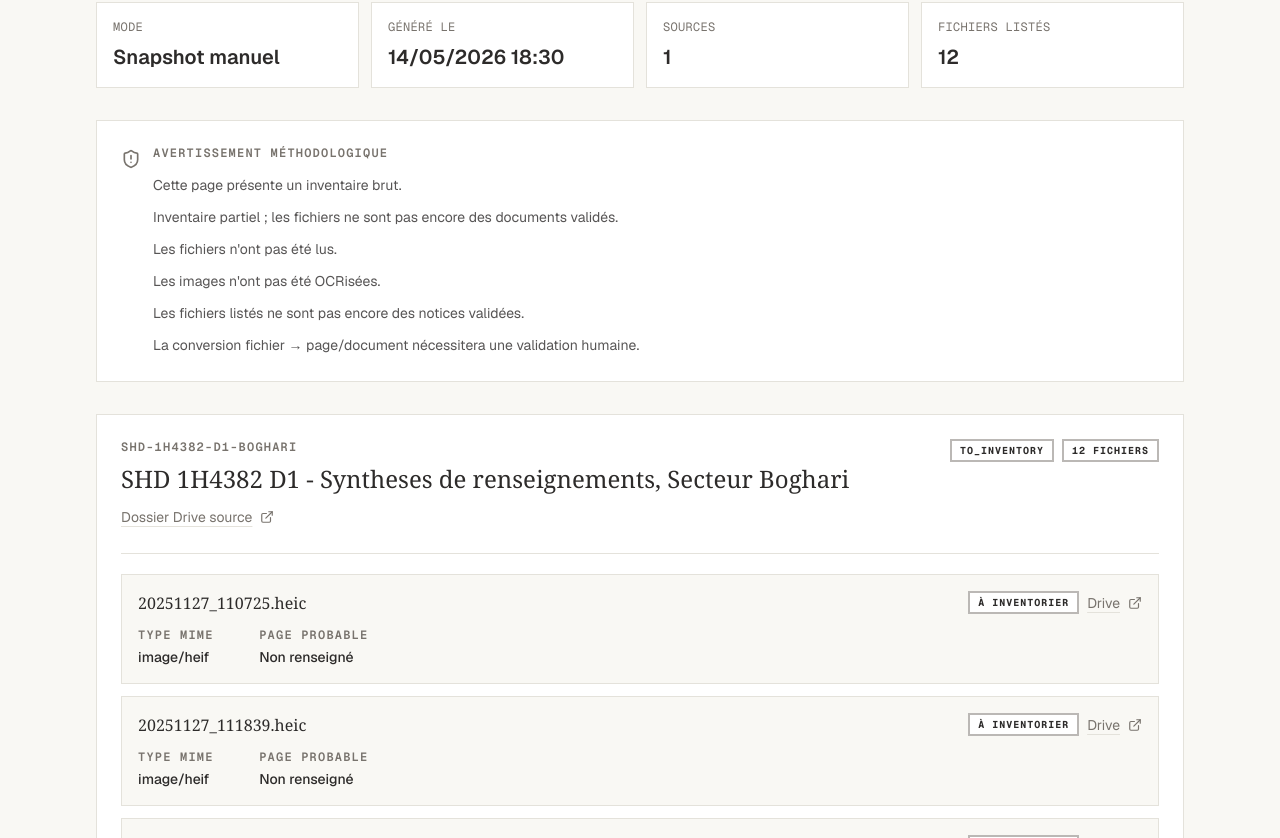
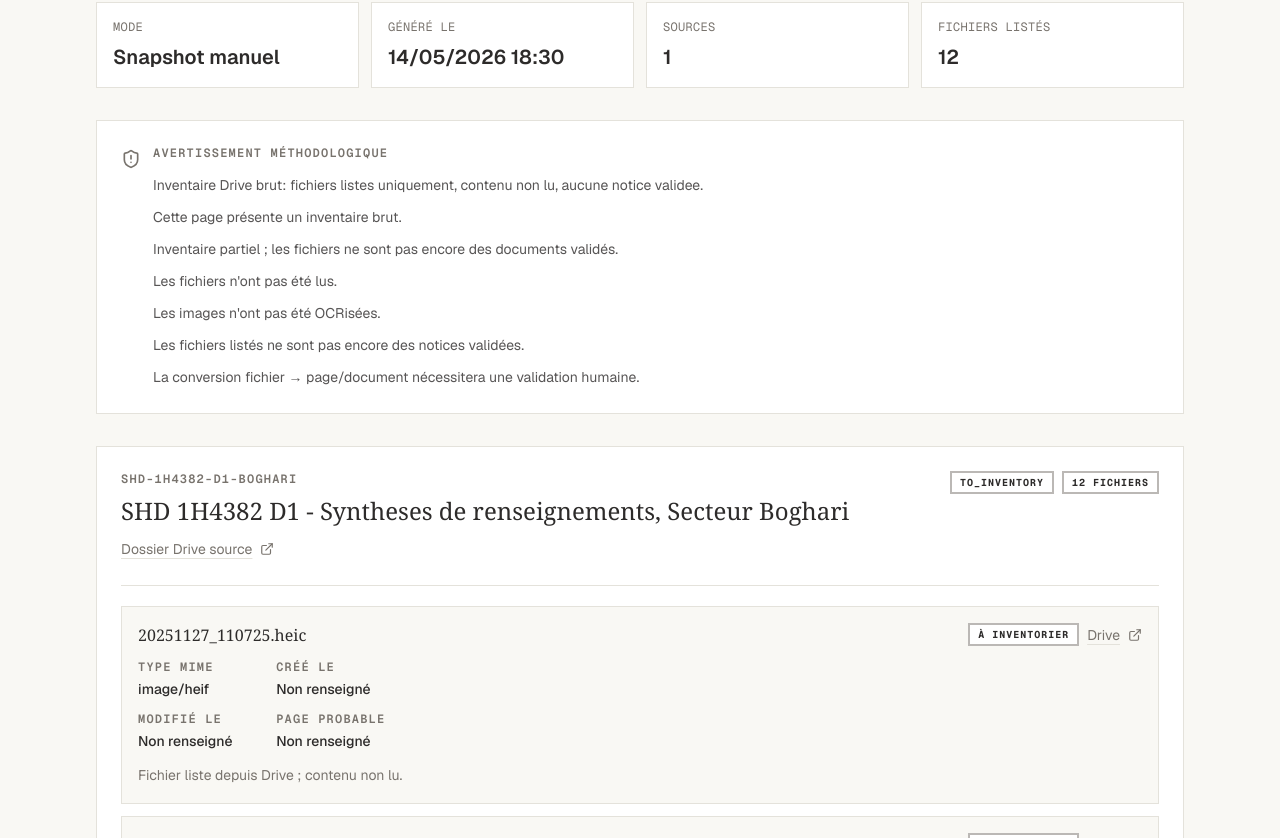
Before and after one commit to franzbib/archives-algerie, a Next.js app: page /inventaire-drive in a window 1280 px wide. Shown: the part 422-1260 px from the top of the page. Built offline with nearby package versions, Linux system fonts and the light colour scheme.

Commit message:
Prepare real Drive level 1 ingestion

```diff
--- a/data/generated/drive-inventory.pilot.json
+++ b/data/generated/drive-inventory.pilot.json
@@ -2,6 +2,9 @@
   "generatedAt": "2026-05-14T16:30:00.000Z",
   "mode": "manual_snapshot",
   "sourceFile": "scripts/drive-sources.pilot.example.json",
+  "sourceCount": 1,
+  "fileCount": 12,
+  "warning": "Inventaire Drive brut: fichiers listes uniquement, contenu non lu, aucune notice validee.",
   "notes": [
     "Inventaire brut: ne pas importer automatiquement dans le manifeste valide.",
     "Snapshot manuel partiel fourni depuis le connecteur Drive de ChatGPT.",
@@ -21,6 +24,7 @@
           "mimeType": "image/heif",
           "driveFileId": "1pTmKFJ9XXspDquXVDe7o6tewUostu-iW",
           "driveUrl": "https://drive.google.com/file/d/1pTmKFJ9XXspDquXVDe7o6tewUostu-iW/view?usp=drivesdk",
+          "ingestionNote": "Fichier liste depuis Drive ; contenu non lu.",
           "probablePageNumber": null,
           "status": "to_inventory"
         },
@@ -29,6 +33,7 @@
           "mimeType": "image/heif",
           "driveFileId": "1XDxGAJapHvpyiDPoXroI3LGxxSDmJNYN",
           "driveUrl": "https://drive.google.com/file/d/1XDxGAJapHvpyiDPoXroI3LGxxSDmJNYN/view?usp=drivesdk",
+          "ingestionNote": "Fichier liste depuis Drive ; contenu non lu.",
           "probablePageNumber": null,
           "status": "to_inventory"
         },
@@ -37,6 +42,7 @@
           "mimeType": "image/heif",
           "driveFileId": "1pxQsQsWmku-T-HreIuMVXYQCXSB1k85X",
           "driveUrl": "https://drive.google.com/file/d/1pxQsQsWmku-T-HreIuMVXYQCXSB1k85X/view?usp=drivesdk",
+          "ingestionNote": "Fichier liste depuis Drive ; contenu non lu.",
           "probablePageNumber": null,
           "status": "to_inventory"
         },
@@ -45,6 +51,7 @@
           "mimeType": "image/heif",
           "driveFileId": "1zOB8p7eyFhGR6qRyKLIWPnQz9vkqncgO",
           "driveUrl": "https://drive.google.com/file/d/1zOB8p7eyFhGR6qRyKLIWPnQz9vkqncgO/view?usp=drivesdk",
+          "ingestionNote": "Fichier liste depuis Drive ; contenu non lu.",
           "probablePageNumber": null,
           "status": "to_inventory"
         },
@@ -53,6 +60,7 @@
           "mimeType": "image/heif",
           "driveFileId": "1k8nhqId5PvOrNlwqbP48a2JiQ4RAR8UX",
           "driveUrl": "https://drive.google.com/file/d/1k8nhqId5PvOrNlwqbP48a2JiQ4RAR8UX/view?usp=drivesdk",
+          "ingestionNote": "Fichier liste depuis Drive ; contenu non lu.",
           "probablePageNumber": null,
           "status": "to_inventory"
         },
@@ -61,6 +69,7 @@
           "mimeType": "image/heif",
           "driveFileId": "1hY0FAHkQuQdB8rZrX3YpiUUpkKN2q11k",
           "driveUrl": "https://drive.google.com/file/d/1hY0FAHkQuQdB8rZrX3YpiUUpkKN2q11k/view?usp=drivesdk",
+          "ingestionNote": "Fichier liste depuis Drive ; contenu non lu.",
           "probablePageNumber": null,
           "status": "to_inventory"
         },
@@ -69,6 +78,7 @@
           "mimeType": "image/heif",
           "driveFileId": "1N402HyuJvAITBquYqo24OeIqCwTlTwpk",
           "driveUrl": "https://drive.google.com/file/d/1N402HyuJvAITBquYqo24OeIqCwTlTwpk/view?usp=drivesdk",
+          "ingestionNote": "Fichier liste depuis Drive ; contenu non lu.",
           "probablePageNumber": null,
           "status": "to_inventory"
         },
@@ -77,6 +87,7 @@
           "mimeType": "image/heif",
           "driveFileId": "1G-4-1OgPSoIvzdHlq7IRLcJ0V_SOSZ7L",
           "driveUrl": "https://drive.google.com/file/d/1G-4-1OgPSoIvzdHlq7IRLcJ0V_SOSZ7L/view?usp=drivesdk",
+          "ingestionNote": "Fichier liste depuis Drive ; contenu non lu.",
           "probablePageNumber": null,
           "status": "to_inventory"
         },
@@ -85,6 +96,7 @@
           "mimeType": "image/heif",
           "driveFileId": "1bzGEuzU9SJIFB2YGndkzKj8N2ntNkSv3",
           "driveUrl": "https://drive.google.com/file/d/1bzGEuzU9SJIFB2YGndkzKj8N2ntNkSv3/view?usp=drivesdk",
+          "ingestionNote": "Fichier liste depuis Drive ; contenu non lu.",
           "probablePageNumber": null,
           "status": "to_inventory"
         },
@@ -93,6 +105,7 @@
           "mimeType": "image/heif",
           "driveFileId": "1zaE3HqtmFGWS3MdDMJzB9UT0o5voHvBa",
           "driveUrl": "https://drive.google.com/file/d/1zaE3HqtmFGWS3MdDMJzB9UT0o5voHvBa/view?usp=drivesdk",
+          "ingestionNote": "Fichier liste depuis Drive ; contenu non lu.",
           "probablePageNumber": null,
           "status": "to_inventory"
         },
@@ -101,6 +114,7 @@
           "mimeType": "image/heif",
           "driveFileId": "1t_CToG9N-gHPHiSAZhsm74YFiVFuQ35T",
           "driveUrl": "https://drive.google.com/file/d/1t_CToG9N-gHPHiSAZhsm74YFiVFuQ35T/view?usp=drivesdk",
+          "ingestionNote": "Fichier liste depuis Drive ; contenu non lu.",
           "probablePageNumber": null,
           "status": "to_inventory"
         },
@@ -109,6 +123,7 @@
           "mimeType": "image/heif",
           "driveFileId": "1M1wcVNC-29hjAZIBrscMC4IbanOpCdKI",
           "driveUrl": "https://drive.google.com/file/d/1M1wcVNC-29hjAZIBrscMC4IbanOpCdKI/view?usp=drivesdk",
+          "ingestionNote": "Fichier liste depuis Drive ; contenu non lu.",
           "probablePageNumber": null,
           "status": "to_inventory"
         }
--- a/scripts/drive-inventory.ts
+++ b/scripts/drive-inventory.ts
@@ -14,6 +14,9 @@ interface DriveInventory {
   generatedAt: string;
   mode: "drive" | "manual_snapshot" | "mock";
   sourceFile: string;
+  sourceCount: number;
+  fileCount: number;
+  warning: string;
   notes: string[];
   sources: DriveInventorySource[];
 }
@@ -27,17 +30,22 @@ interface DriveInventorySource {
 }
 
 interface DriveInventoryFile {
+  createdTime?: string;
   fileName: string;
   mimeType: string;
   driveFileId: string;
   driveUrl: string;
+  ingestionNote: string;
+  modifiedTime?: string;
   probablePageNumber: number | null;
   status: "to_inventory";
 }
 
 interface GoogleDriveFile {
+  createdTime?: string;
   id: string;
   mimeType: string;
+  modifiedTime?: string;
   name: string;
   webViewLink?: string;
 }
@@ -50,6 +58,7 @@ interface GoogleDriveListResponse {
 async function main() {
   const sourcePath = getArg("--sources") ?? "scripts/drive-sources.example.json";
   const outputPath = getArg("--out") ?? "data/generated/drive-inventory.json";
+  const limit = getLimit();
   const apiKey = process.env.GOOGLE_DRIVE_API_KEY;
   const sources = await readJson<DriveSource[]>(sourcePath);
 
@@ -66,6 +75,7 @@ async function main() {
   if (!apiKey) {
     notes.push(
       "Mode mock: GOOGLE_DRIVE_API_KEY est absent. Les dossiers sont listes avec files: [].",
+      "Pour activer le mode drive: definir GOOGLE_DRIVE_API_KEY puis relancer le script.",
     );
   }
 
@@ -75,9 +85,17 @@ async function main() {
     validateSource(source);
     const collectionId = getCollectionId(source);
 
-    const files = apiKey
-      ? await listDriveFolderFiles(source.driveUrl, apiKey)
-      : [];
+    let files: GoogleDriveFile[] = [];
+
+    if (apiKey) {
+      try {
+        files = await listDriveFolderFiles(source.driveUrl, apiKey, limit);
+      } catch (error) {
+        const message = formatDriveError(error);
+        notes.push(`Erreur Drive pour ${collectionId}: ${message}`);
+        console.error(`Erreur Drive pour ${collectionId}: ${message}`);
+      }
+    }
 
     inventorySources.push({
       collectionId,
@@ -92,6 +110,13 @@ async function main() {
     generatedAt: new Date().toISOString(),
     mode: apiKey ? "drive" : "mock",
     sourceFile: sourcePath,
+    sourceCount: inventorySources.length,
+    fileCount: inventorySources.reduce(
+      (total, source) => total + source.files.length,
+      0,
+    ),
+    warning:
+      "Inventaire Drive brut: fichiers listes uniquement, contenu non lu, aucune notice validee.",
     notes,
     sources: inventorySources,
   };
@@ -101,15 +126,15 @@ async function main() {
 
   console.log(`Drive inventory written: ${outputPath}`);
   console.log(`Mode: ${inventory.mode}`);
-  console.log(`Sources: ${inventorySources.length}`);
-  console.log(
-    `Files: ${inventorySources.reduce((total, source) => total + source.files.length, 0)}`,
-  );
+  console.log(`Limit: ${limit}`);
+  console.log(`Sources: ${inventory.sourceCount}`);
+  console.log(`Files: ${inventory.fileCount}`);
 }
 
 async function listDriveFolderFiles(
   driveFolderUrl: string,
   apiKey: string,
+  limit: number,
 ): Promise<GoogleDriveFile[]> {
   const folderId = extractDriveFolderId(driveFolderUrl);
   if (!folderId) {
@@ -119,15 +144,16 @@ async function listDriveFolderFiles(
   const files: GoogleDriveFile[] = [];
   let pageToken: string | undefined;
 
-  do {
+  while (files.length < limit) {
     const url = new URL("https://www.googleapis.com/drive/v3/files");
+    const remaining = limit - files.length;
     url.searchParams.set("key", apiKey);
     url.searchParams.set("q", `'${folderId}' in parents and trashed=false`);
     url.searchParams.set(
       "fields",
-      "nextPageToken,files(id,name,mimeType,webViewLink)",
+      "nextPageToken,files(id,name,mimeType,webViewLink,createdTime,modifiedTime)",
     );
-    url.searchParams.set("pageSize", "1000");
+    url.searchParams.set("pageSize", String(Math.min(remaining, 1000)));
 
     if (pageToken) {
       url.searchParams.set("pageToken", pageToken);
@@ -136,43 +162,36 @@ async function listDriveFolderFiles(
     const response = await fetch(url);
     if (!response.ok) {
       throw new Error(
-        `Google Drive API error ${response.status}: ${await response.text()}`,
+        `Google Drive API error ${response.status}: ${formatGoogleDriveApiError(
+          response.status,
+          await response.text(),
+        )}`,
       );
     }
 
     const payload = (await response.json()) as GoogleDriveListResponse;
     files.push(...(payload.files ?? []));
     pageToken = payload.nextPageToken;
-  } while (pageToken);
+    if (!pageToken) {
+      break;
+    }
+  }
 
   return files.sort((a, b) => a.name.localeCompare(b.name));
 }
 
 function toInventoryFile(file: GoogleDriveFile): DriveInventoryFile {
   return {
+    createdTime: file.createdTime,
     fileName: file.name,
     mimeType: file.mimeType,
     driveFileId: file.id,
     driveUrl: file.webViewLink ?? `https://drive.google.com/file/d/${file.id}/view`,
-    probablePageNumber: inferProbablePageNumber(file.name),
+    ingestionNote: "Fichier liste depuis Drive ; contenu non lu.",
+    modifiedTime: file.modifiedTime,
+    probablePageNumber: null,
     status: "to_inventory",
   };
-}
-
-function inferProbablePageNumber(fileName: string): number | null {
-  const patterns = [
-    /(?:^|[^a-z])p(?:age)?[-_ ]?(\d{1,4})(?:\D|$)/i,
-    /(?:^|[_ -])(\d{1,4})(?:\.[^.]+$)/,
-  ];
-
-  for (const pattern of patterns) {
-    const match = fileName.match(pattern);
-    if (match?.[1]) {
-      return Number.parseInt(match[1], 10);
-    }
-  }
-
-  return null;
 }
 
 function extractDriveFolderId(driveFolderUrl: string): string | null {
@@ -216,6 +235,34 @@ function getArg(name: string): string | undefined {
   return index >= 0 ? process.argv[index + 1] : undefined;
 }
 
+function getLimit(): number {
+  const rawLimit = getArg("--limit");
+  if (!rawLimit) {
+    return 50;
+  }
+
+  const parsed = Number.parseInt(rawLimit, 10);
+  if (!Number.isFinite(parsed) || parsed < 1) {
+    throw new Error("--limit doit etre un entier positif.");
+  }
+
+  return parsed;
+}
+
+function formatDriveError(error: unknown): string {
+  return error instanceof Error ? error.message : String(error);
+}
+
+function formatGoogleDriveApiError(status: number, body: string): string {
+  const commonHints: Record<number, string> = {
+    400: "requete invalide ou dossier inaccessible.",
+    403: "permission refusee, quota atteint ou API Drive non activee.",
+    404: "dossier introuvable ou non accessible avec cette cle.",
+  };
+
+  return `${commonHints[status] ?? "erreur API Drive."} Reponse: ${body}`;
+}
+
 main().catch((error: unknown) => {
   console.error(error instanceof Error ? error.message : error);
   process.exitCode = 1;
--- a/src/app/inventaire-drive/page.tsx
+++ b/src/app/inventaire-drive/page.tsx
@@ -5,10 +5,13 @@ import { ArrowLeft, ExternalLink, FolderSearch, ShieldAlert } from "lucide-react
 import { StatusBadge } from "@/components/ui/status-badge";
 
 interface DriveInventoryFile {
+  createdTime?: string;
   fileName: string;
   mimeType: string;
   driveFileId: string;
   driveUrl: string;
+  ingestionNote?: string;
+  modifiedTime?: string;
   probablePageNumber: number | null;
   status: "to_inventory";
 }
@@ -23,9 +26,12 @@ interface DriveInventorySource {
 
 interface DriveInventory {
   generatedAt: string;
+  fileCount?: number;
   mode: "drive" | "manual_snapshot" | "mock";
   sourceFile?: string;
+  sourceCount?: number;
   notes?: string[];
+  warning?: string;
   sources: DriveInventorySource[];
 }
 
@@ -80,8 +86,14 @@ export default function DriveInventoryPage() {
             label="Généré le"
             value={inventory ? formatDate(inventory.generatedAt) : "Non généré"}
           />
-          <SummaryCard label="Sources" value={String(inventory?.sources.length ?? 0)} />
-          <SummaryCard label="Fichiers listés" value={String(totalFiles)} />
+          <SummaryCard
+            label="Sources"
+            value={String(inventory?.sourceCount ?? inventory?.sources.length ?? 0)}
+          />
+          <SummaryCard
+            label="Fichiers listés"
+            value={String(inventory?.fileCount ?? totalFiles)}
+          />
         </div>
 
         <section className="mb-8 border border-paper-border bg-paper p-6">
@@ -92,6 +104,7 @@ export default function DriveInventoryPage() {
                 Avertissement méthodologique
               </p>
               <div className="mt-3 space-y-2 text-sm leading-6 text-foreground/80">
+                {inventory?.warning && <p>{inventory.warning}</p>}
                 <p>Cette page présente un inventaire brut.</p>
                 {isManualSnapshot && (
                   <p>
@@ -188,10 +201,23 @@ function FileRow({ file }: { file: DriveInventoryFile }) {
           <dl className="mt-3 grid gap-3 text-sm sm:grid-cols-2">
             <MetaItem label="Type MIME" value={file.mimeType} />
             <MetaItem
+              label="Créé le"
+              value={file.createdTime ? formatDate(file.createdTime) : "Non renseigné"}
+            />
+            <MetaItem
+              label="Modifié le"
+              value={
+                file.modifiedTime ? formatDate(file.modifiedTime) : "Non renseigné"
+              }
+            />
+            <MetaItem
               label="Page probable"
               value={file.probablePageNumber?.toString() ?? "Non renseigné"}
             />
           </dl>
+          {file.ingestionNote && (
+            <p className="mt-3 text-sm leading-6 text-warm">{file.ingestionNote}</p>
+          )}
         </div>
         <div className="flex shrink-0 flex-wrap gap-2 lg:justify-end">
           <StatusBadge variant="neutral">À inventorier</StatusBadge>
```
Also changed, not shown: 3 other files (tests, documents, lock files or other folders).
